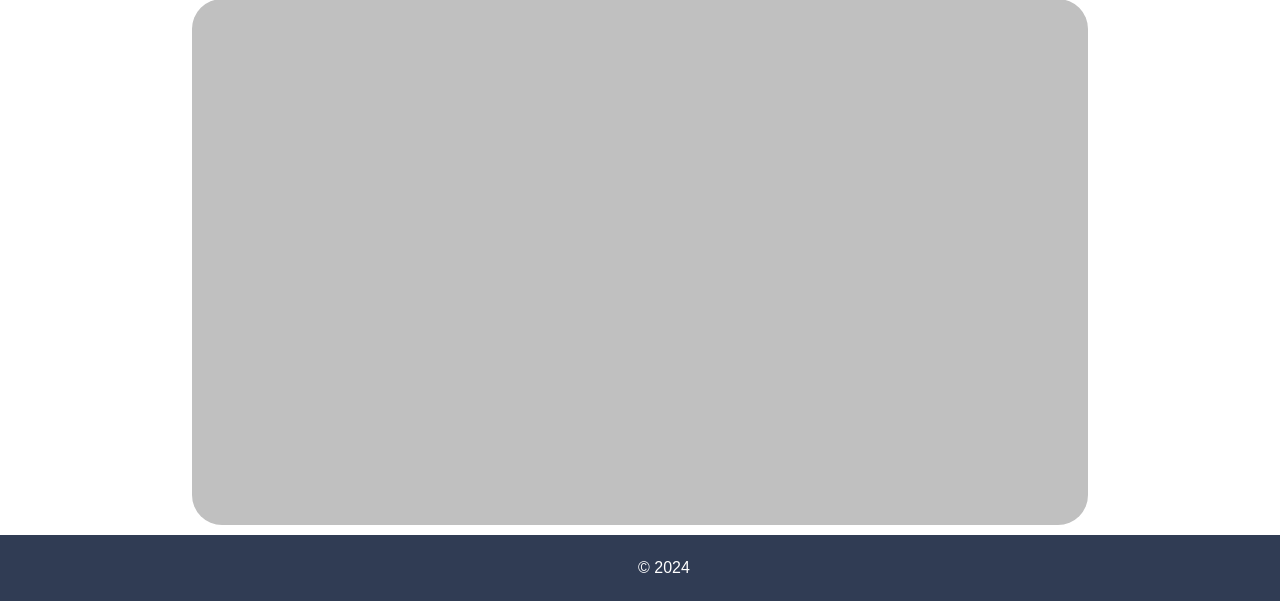
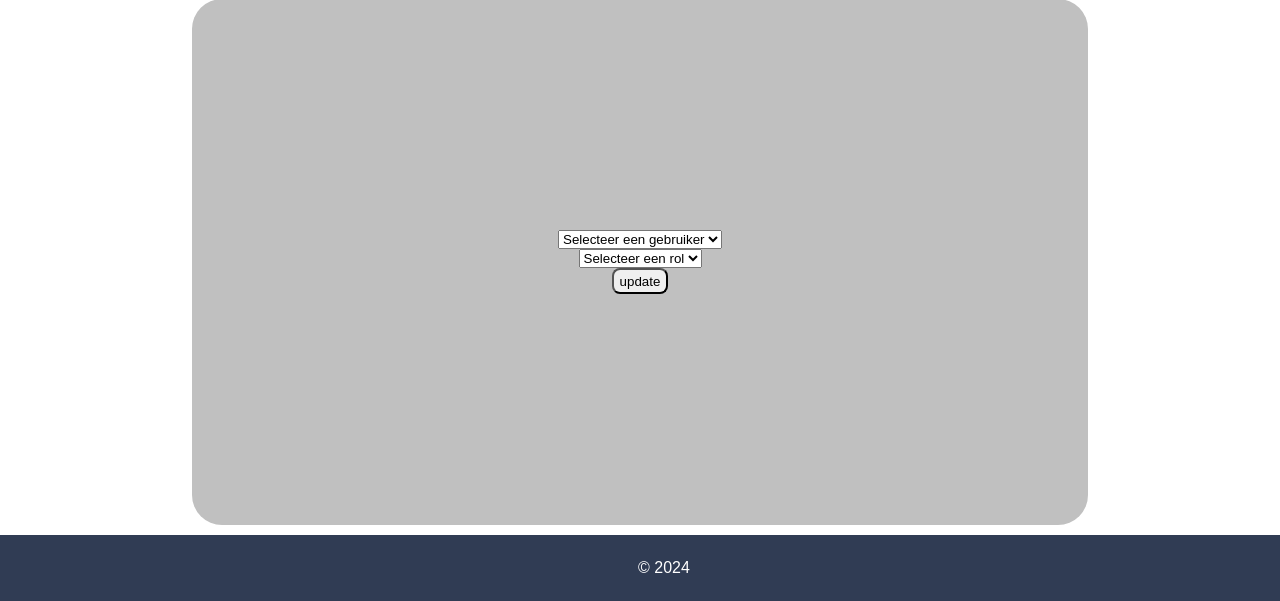
Before and after one commit to Daan0101/fieldlabs, a PHP site: page /fieldlabs/admin.php in a window 1280 px wide. Shown: the part 199-800 px from the top of the page. Run offline with PHP 8.4, Linux system fonts and the light colour scheme; data comes from the database, SQL or seed files in the repository; some libraries are stand-ins or nearby versions.

Commit message:
Update(admin.php) Updaten van users

```diff
--- a/fieldlabs/admin.php
+++ b/fieldlabs/admin.php
@@ -1,37 +1,59 @@
 <!DOCTYPE html>
 <html lang="en">
-
 <head>
-    <?php
-
-    include ("./includes/head.php");
-
-    ?>
+    <?php include ("./includes/head.php"); ?>
 </head>
-
 <body>
-
-    <?php
-    include ("./includes/header.php");
-    ?>
-
-    <?php
-    include ("./includes/navbar.php");
-    ?>
-
+    <?php include ("./includes/header.php"); ?>
+    <?php include ("./includes/navbar.php"); ?>
     <div class="container">
-
         <!-- Main content -->
         <div class="main-content">
+            <form action="" method="post">
 
+                <select name="username" id="username">
+                    <option value="none" selected disabled>Selecteer een gebruiker</option>
+                    <?php
+                    $query = "SELECT * FROM users";
+                    $stmt = dbConnect()->prepare($query);
+                    $stmt->execute();
+                    $result = $stmt->fetchAll();
+                    foreach ($result as $row) {
+                        echo "<option value='" . $row['uid'] . "'>" . $row['username'] . "</option>";
+                    }
+                    ?>
+                </select>
 
+                <!-- dropdown with all roles -->
+                <select name="role" id="role">
+                    <option value="none" selected disabled>Selecteer een rol</option>
+                    <!-- <option value="Admin">Admin</option> -->
+                    <option value="Docent">Docent</option>
+                    <option value="Student">Student</option>
+                </select>
 
+                <!-- submit button -->
+                <input type="submit" name="submit" value="update">
+            </form>
+
+            <?php
+            try {
+                if (isset($_POST['submit'])) {
+                    $uid = $_POST['username'];
+                    $role = $_POST['role'];
+                    $query = "UPDATE users SET role = :role WHERE uid = :uid";
+                    $stmt = dbConnect()->prepare($query);
+                    $stmt->execute([':role' => $role, ':uid' => $uid]);
+
+                    echo "<script type=\"text/javascript\">toastr.success('The user has been updated')</script>";
+
+                }
+            } catch (PDOException $e) {
+                echo $e->getMessage();
+            }
+            ?>
         </div>
-
     </div>
-    </div>
-
-    <?php
-    include ("./includes/footer.php");
-    ?>
+    <?php include ("./includes/footer.php"); ?>
 </body>
+</html>
```
